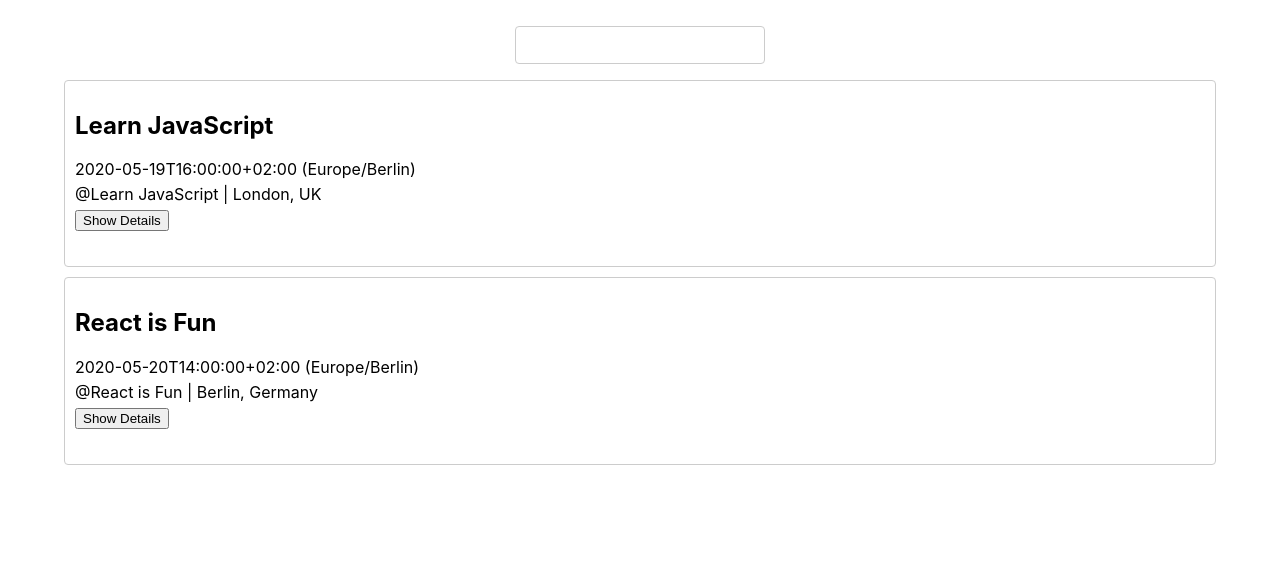
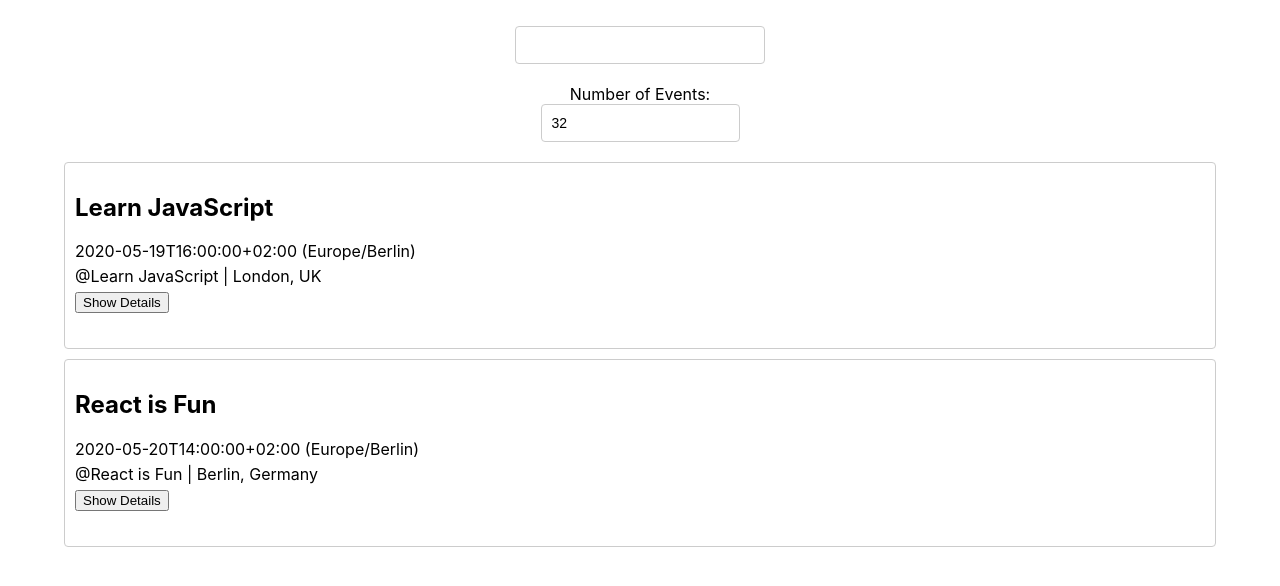
Before and after one commit to Techmo27/meet, a React (Create React App) app: page / in a window 1280 px wide. Shown: the top 586 px of the page. Built offline with nearby package versions, Linux system fonts and the light colour scheme.

Commit message:
Added Number Of Events Feature

```diff
--- a/src/App.js
+++ b/src/App.js
@@ -1,9 +1,10 @@
 import React, { Component } from 'react';
-import './App.css';
 import EventList from './EventList';
 import CitySearch from './CitySearch';
+import NumberOfEvents from "./NumberOfEvents";
 import { getEvents, extractLocations } from './api';
 
+import './App.css';
 import './nprogress.css';
 
 
@@ -11,13 +12,17 @@ class App extends Component {
   state = {
     events: [],
     locations: [],
-  }
+    numberOfEvents: 32,
+  };
 
   componentDidMount() {
     this.mounted = true;
     getEvents().then((events) => {
       if (this.mounted) {
-        this.setState({ events, locations: extractLocations(events) });
+        this.setState({
+          events: events.slice(0, this.state.numberOfEvents),
+          locations: extractLocations(events),
+        });
       }
     });
   }
@@ -26,22 +31,35 @@ class App extends Component {
     this.mounted = false;
   }
 
-  updateEvents = (location) => {
+  updateEvents = (location, eventCount) => {
     getEvents().then((events) => {
-      const locationEvents = (location === 'all') ?
-        events :
-        events.filter((event) => event.location === location);
-      this.setState({
-        events: locationEvents
-      });
+      const locationEvents =
+        location === "all"
+          ? events
+          : events.filter((event) => event.location === location);
+      if (this.mounted) {
+        this.setState({
+          events: locationEvents.slice(0, this.state.numberOfEvents),
+          currentLocation: location,
+        });
+      }
     });
-  }
+  };
 
   render() {
     return (
       <div className="App">
-        <CitySearch locations={this.state.locations} updateEvents={this.updateEvents} />
-        <EventList events={this.state.events} />
+        <CitySearch
+          locations={this.state.locations}
+          updateEvents={this.updateEvents}
+        />
+        <NumberOfEvents
+          updateEvents={this.updateEvents}
+          numberOfEvents={this.state.numberOfEvents}
+        />
+        <EventList
+          events={this.state.events}
+        />
       </div>
     );
   }
--- a/src/NumberOfEvents.js
+++ b/src/NumberOfEvents.js
@@ -1,30 +1,40 @@
 import React, { Component } from "react";
+
 
 class NumberOfEvents extends Component {
   state = {
-    numberOfEvents: '12',
-  }
+    numberOfEvents: 32,
+    infoText: "",
+  };
 
-  handleInputChange = (event) => {
-    const value = event.target.value;
-    this.setState({
-      numberOfEvents: event.target.value,
-    });
-
-  }
+  handleInputChanged = (event) => {
+    const number = event.target.value;
+    if (number <= 0 || number > 32) {
+      this.setState({
+        infoText: "Enter number between 1 and 32",
+      });
+    } else {
+      this.setState({
+        numberOfEvents: number,
+        infoText: "",
+      });
+    }
+  };
 
   render() {
+    const { numberOfEvents } = this.state;
     return (
-      <div className="NumberOfEvents">
+      <div className="numberOfEvents">
+        <label>Number of Events: </label>
         <input
-          type="number"
-          className="numberOfEvents"
-          value={this.state.numberOfEvents}
-          onChange={this.handleInputChange}
+          type="text"
+          id="numberOfEvents__input"
+          value={numberOfEvents}
+          onChange={this.handleInputChanged}
         />
       </div>
+    );
+  }
+}
 
-    )
-  }
-};
 export default NumberOfEvents;
```
Also changed, not shown: 2 other files (tests, documents, lock files or other folders).
